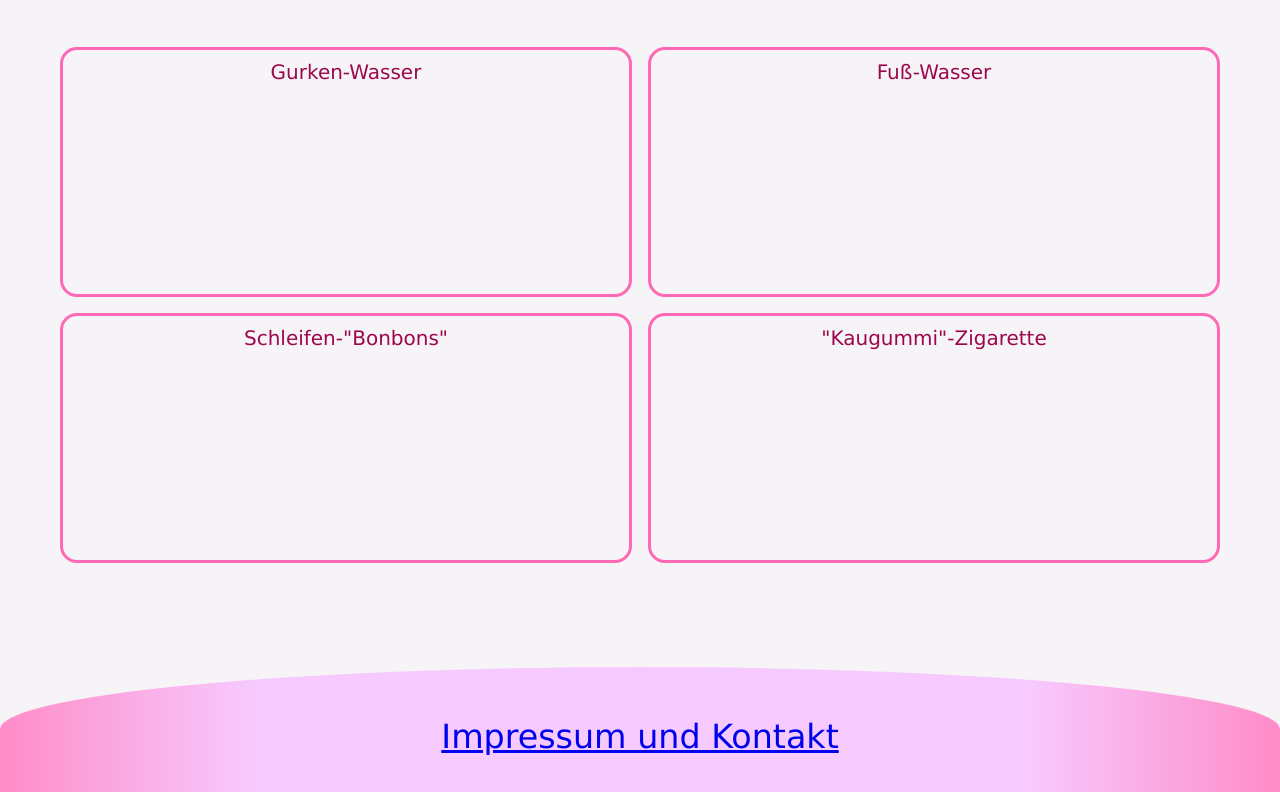
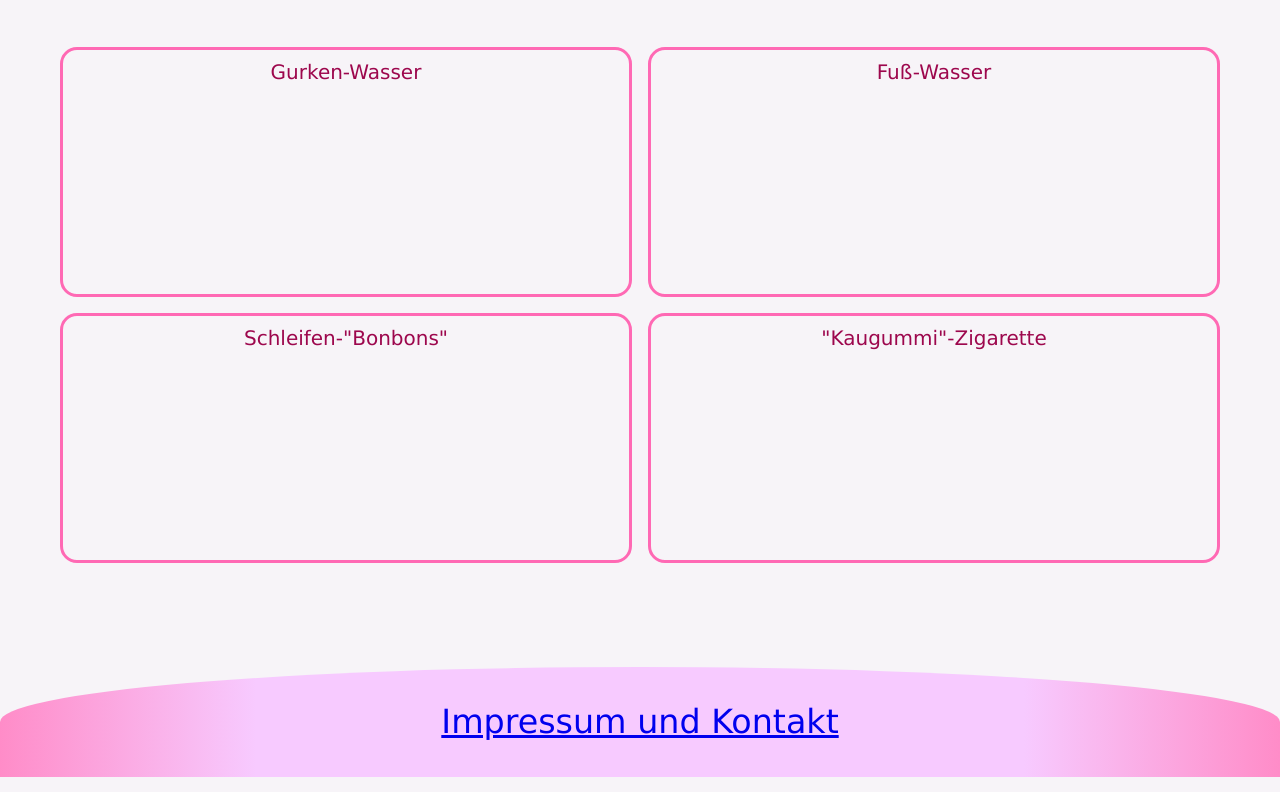
Before and after one commit to kVn-12/soso-s_candy_store, a plain HTML site: page index.html in a window 1280 px wide. Shown: the part 312-1104 px from the top of the page. Drawn offline with Linux system fonts and the light colour scheme.

Commit message:
footer adaptation

```diff
--- a/css/index.css
+++ b/css/index.css
@@ -73,5 +73,5 @@ body {
     border-radius: 100% 100% 0 0;
     height: 75px;
     color: hotpink;
-    padding-top: 50px;
+    padding-top: 35px;
 }
```
